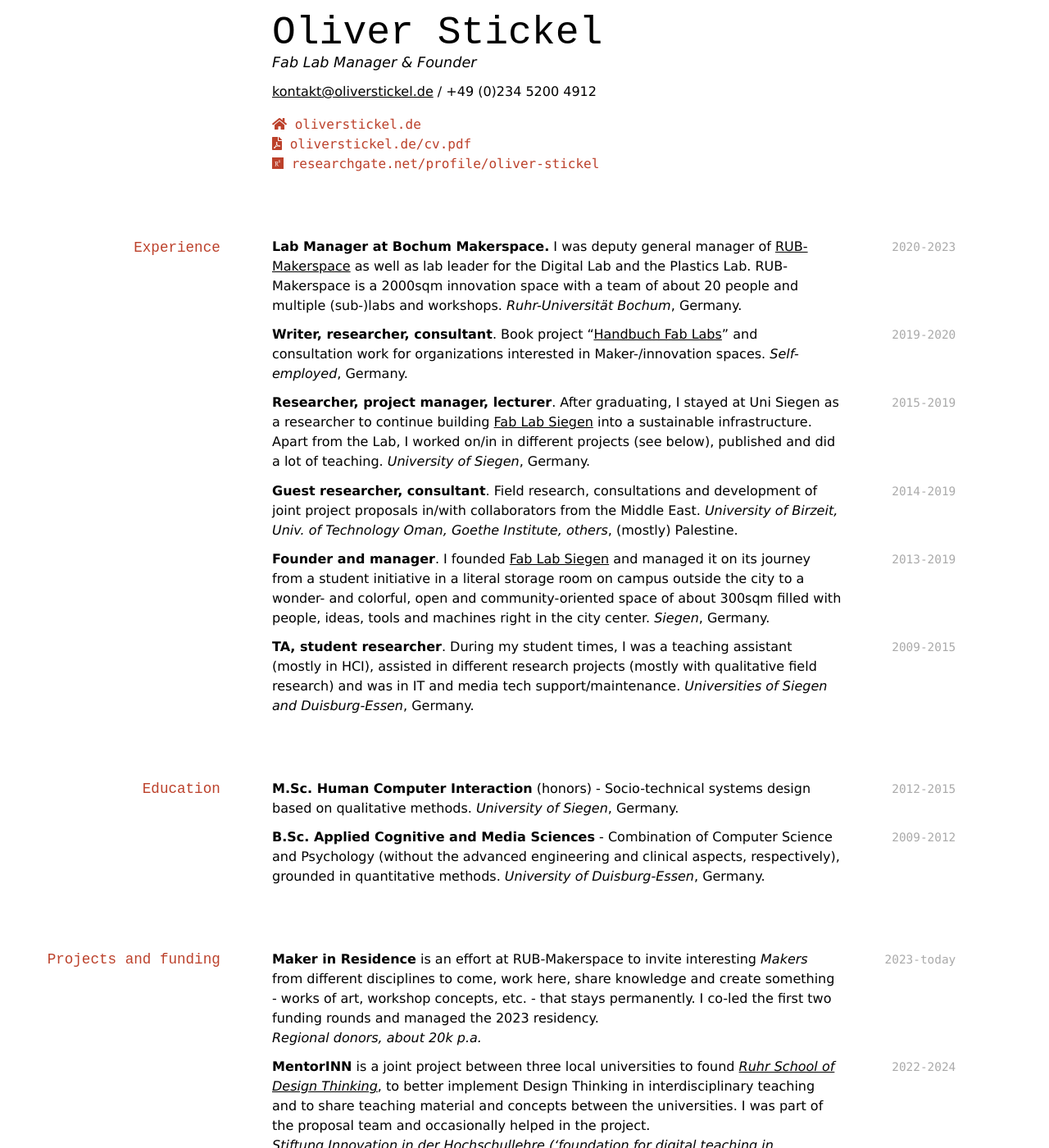
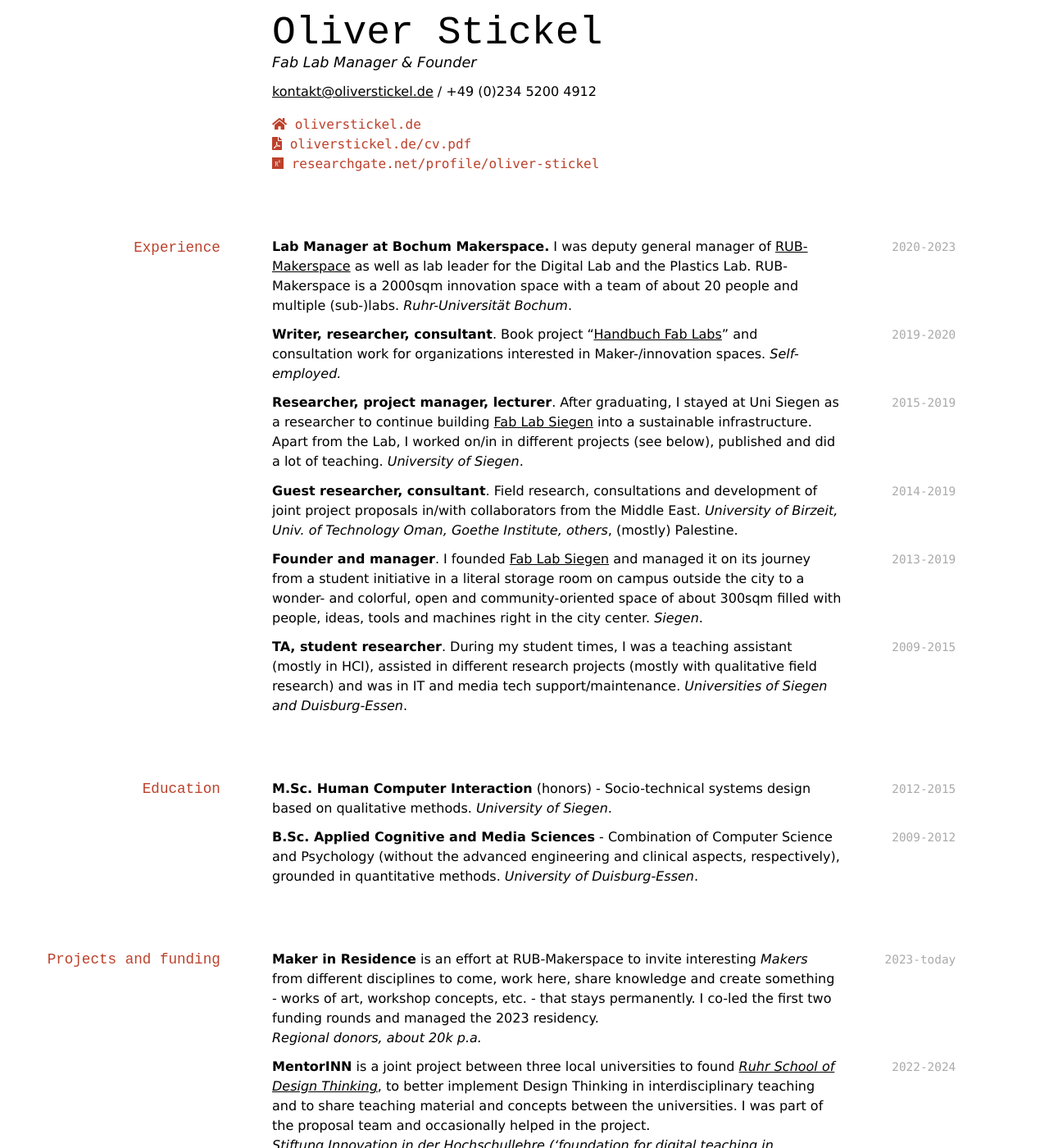
Before and after one commit to oliverstickel/oliverstickel.github.io, a Jekyll site: the page built from index.md, in a window 1280 px wide and 1400 px high. Shown: the whole window at 82% size. Built offline with Jekyll 4.4.1, drawn with Linux system fonts in a browser that asks for light colours; nearby versions of some CDN libraries; a style sheet for code colours, icons or effects is not loaded; some of the changed text lies outside the part shown.

Commit message:
Update index.md

```diff
--- a/index.md
+++ b/index.md
@@ -16,30 +16,30 @@ Fab Lab Manager & Founder
 ## Experience
 
 `2020-2023`
-**Lab Manager at Bochum Makerspace.** I was deputy general manager of [RUB-Makerspace](https://makerspace.rub.de) as well as lab leader for the Digital Lab and the Plastics Lab. RUB-Makerspace is a 2000sqm innovation space with a team of about 20 people and multiple (sub-)labs and workshops. *Ruhr-Universität Bochum*, Germany.
+**Lab Manager at Bochum Makerspace.** I was deputy general manager of [RUB-Makerspace](https://makerspace.rub.de) as well as lab leader for the Digital Lab and the Plastics Lab. RUB-Makerspace is a 2000sqm innovation space with a team of about 20 people and multiple (sub-)labs. *Ruhr-Universität Bochum*.
 
 `2019-2020`
-**Writer, researcher, consultant**. Book project "[Handbuch Fab Labs](https://www.bombini-verlag.de/shop/handbuch-fab-labs/)" and consultation work for organizations interested in Maker-/innovation spaces. *Self-employed*, Germany.
+**Writer, researcher, consultant**. Book project "[Handbuch Fab Labs](https://www.bombini-verlag.de/shop/handbuch-fab-labs/)" and consultation work for organizations interested in Maker-/innovation spaces. *Self-employed.*
 
 `2015-2019`
-**Researcher, project manager, lecturer**. After graduating, I stayed at Uni Siegen as a researcher to continue building [Fab Lab Siegen](https://fablab-siegen.de) into a sustainable infrastructure. Apart from the Lab, I worked on/in in different projects (see below), published and did a lot of teaching. *University of Siegen*, Germany.
+**Researcher, project manager, lecturer**. After graduating, I stayed at Uni Siegen as a researcher to continue building [Fab Lab Siegen](https://fablab-siegen.de) into a sustainable infrastructure. Apart from the Lab, I worked on/in in different projects (see below), published and did a lot of teaching. *University of Siegen*.
 
 `2014-2019`
 **Guest researcher, consultant**. Field research, consultations and development of joint project proposals in/with collaborators from the Middle East. *University of Birzeit, Univ. of Technology Oman, Goethe Institute, others*, (mostly) Palestine.
 
 `2013-2019`
-**Founder and manager**. I founded [Fab Lab Siegen](https://fablab-siegen.de) and managed it on its journey from a student initiative in a literal storage room on campus outside the city to a wonder- and colorful, open and community-oriented space of about 300sqm filled with people, ideas, tools and machines right in the city center. *Siegen*, Germany.
+**Founder and manager**. I founded [Fab Lab Siegen](https://fablab-siegen.de) and managed it on its journey from a student initiative in a literal storage room on campus outside the city to a wonder- and colorful, open and community-oriented space of about 300sqm filled with people, ideas, tools and machines right in the city center. *Siegen*.
 
 `2009-2015`
-**TA, student researcher**. During my student times, I was a teaching assistant (mostly in HCI), assisted in different research projects (mostly with qualitative field research) and was in IT and media tech support/maintenance. *Universities of Siegen and Duisburg-Essen*, Germany.
+**TA, student researcher**. During my student times, I was a teaching assistant (mostly in HCI), assisted in different research projects (mostly with qualitative field research) and was in IT and media tech support/maintenance. *Universities of Siegen and Duisburg-Essen*.
 
 ## Education
 
 `2012-2015`
-**M.Sc. Human Computer Interaction** (honors) - Socio-technical systems design based on qualitative methods. *University of Siegen*, Germany.
+**M.Sc. Human Computer Interaction** (honors) - Socio-technical systems design based on qualitative methods. *University of Siegen*.
 
 `2009-2012`
-**B.Sc. Applied Cognitive and Media Sciences** - Combination of Computer Science and Psychology (without the advanced engineering and clinical aspects, respectively), grounded in quantitative methods. *University of Duisburg-Essen*, Germany.
+**B.Sc. Applied Cognitive and Media Sciences** - Combination of Computer Science and Psychology (without the advanced engineering and clinical aspects, respectively), grounded in quantitative methods. *University of Duisburg-Essen*.
 
 ## Projects and funding
 
@@ -138,10 +138,10 @@ Nowadays, I'm less involved in structured, academic teaching but mostly teach an
 **Honorable Mention Paper Award**, "Mensch und Computer" (M&C) conference of the German Informatics Society (GI).
 
 `2015`
-**Best Graduate of the faculty**, University of Siegen, Germany.
+**Best Graduate of the faculty**, University of Siegen.
 
 `2014`
-**Scholarship** *Tallinn Summer School on research methods in Human-Computer interaction*, University of Siegen, Germany.
+**Scholarship** *Tallinn Summer School on research methods in Human-Computer interaction*, University of Siegen.
 
 `2013`
 **First Prize** *Student Usability Challenge*, German Informatics Society (GI).
```
